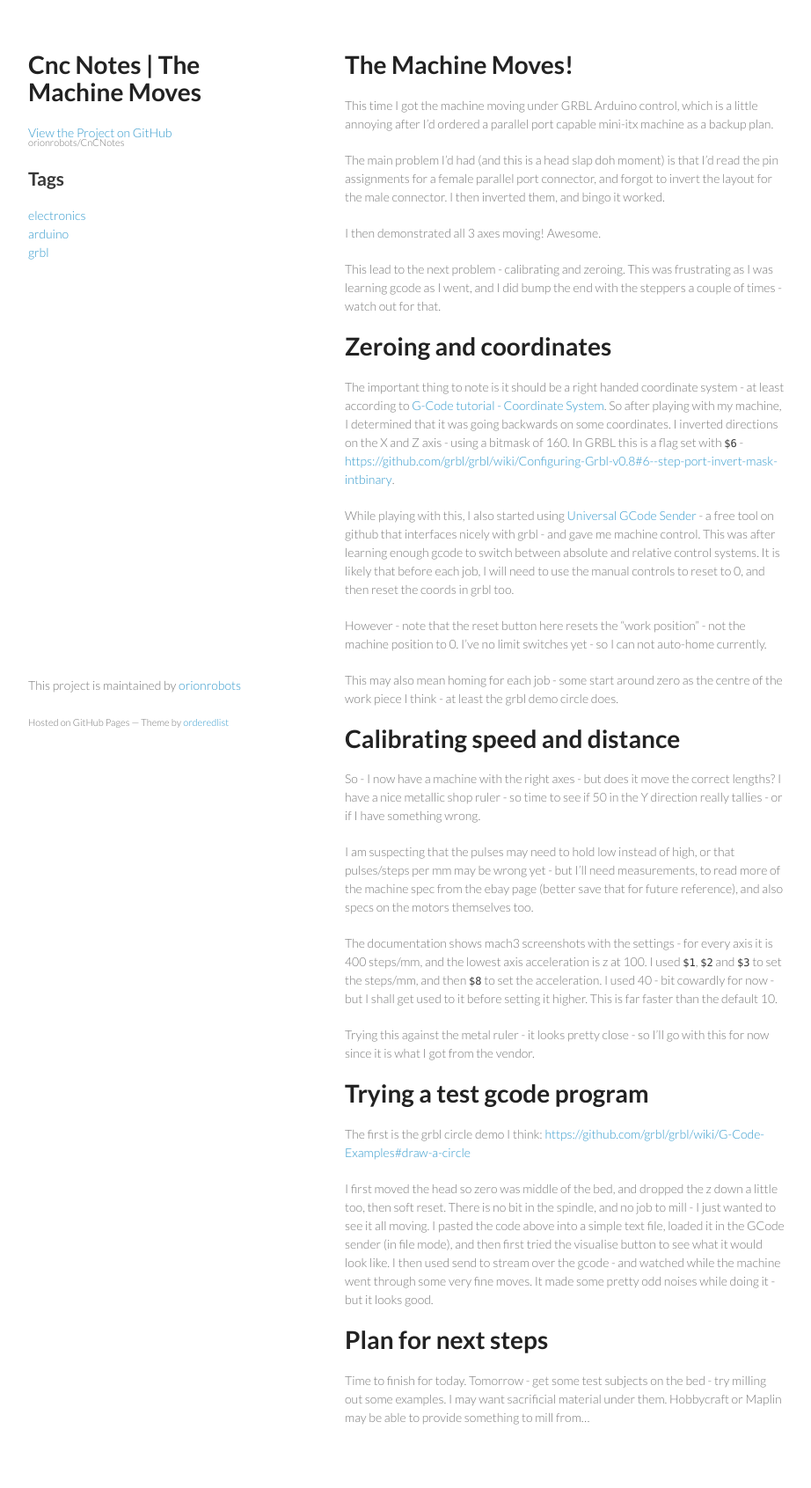
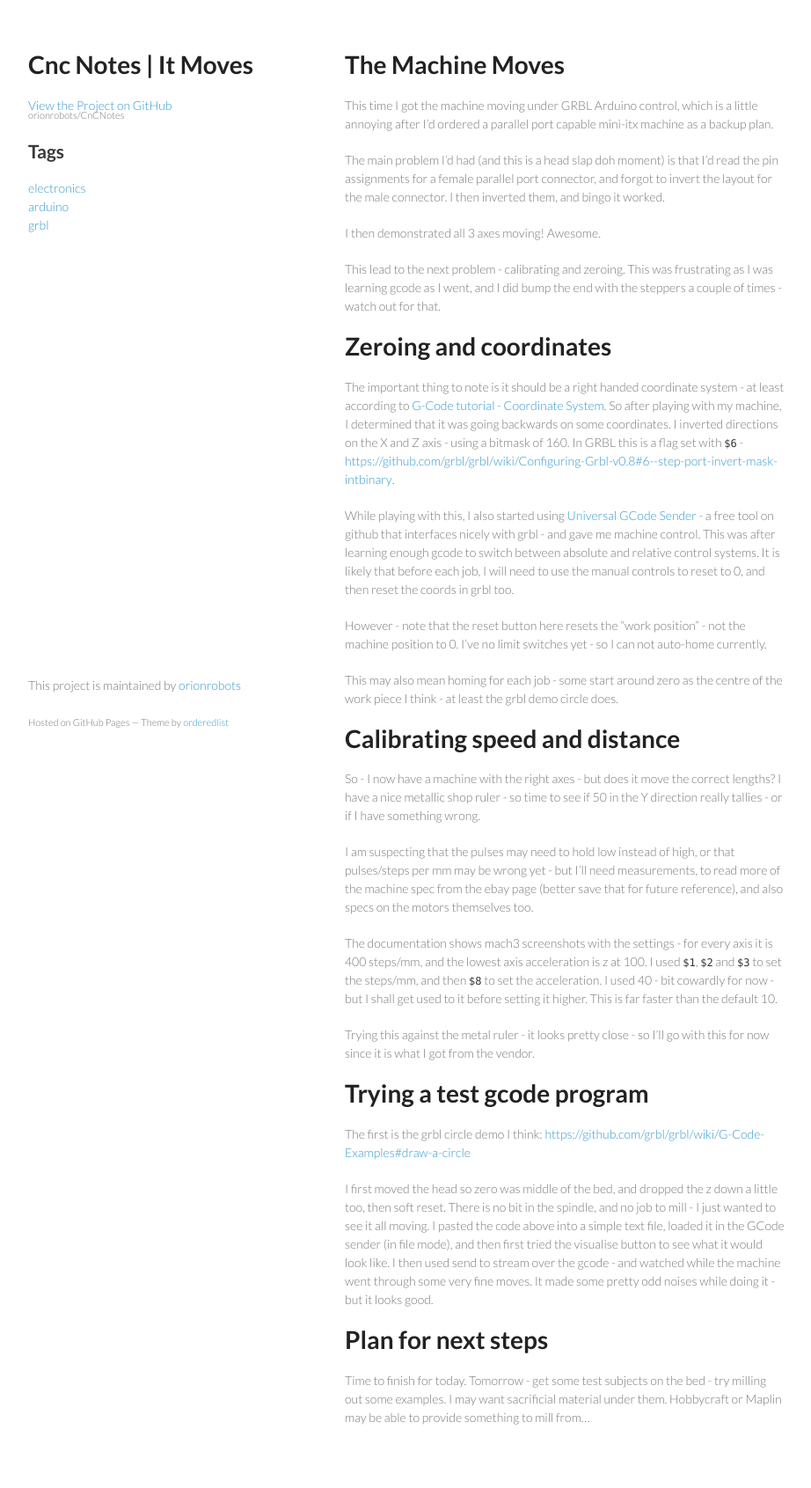
Before and after one commit to orionrobots/CnCNotes, a Jekyll site: the page built from _posts/2014-02-06-it-moves.md, in a window 1280 px wide. Shown: the whole page at 88% size, without its empty margins (178-1100 px from the left). Built offline with Jekyll 4.4.1, drawn with Linux system fonts in a browser that asks for light colours.

```diff
--- a/_posts/2014-02-06-it-moves.md
+++ b/_posts/2014-02-06-it-moves.md
@@ -1,9 +1,9 @@
 ---
-title: The Machine Moves
+title: It Moves
 tags: [electronics, arduino, grbl]
 layout: default
 ---
-# The Machine Moves!
+# The Machine Moves
 
 This time I got the machine moving under GRBL Arduino control, which is a little annoying after I'd ordered a parallel port capable mini-itx machine as a backup plan.
 
```
